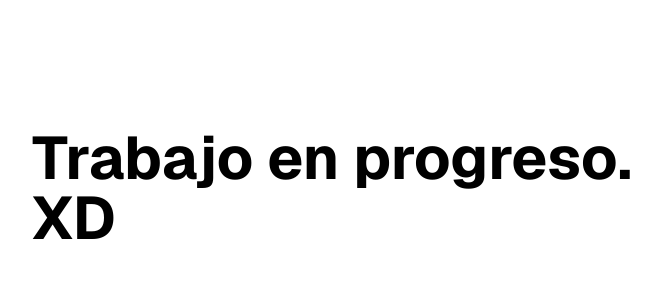
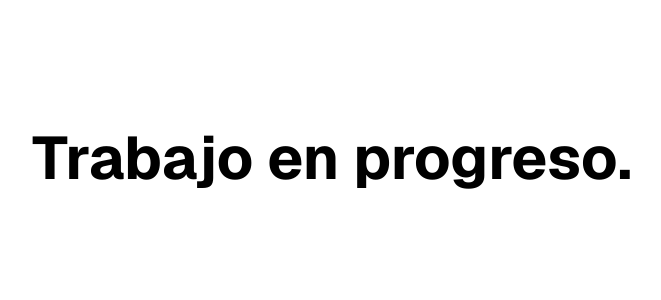
Before and after one commit to nicolasfenoglio/bbdd-tp-integrador, a Next.js app: page / in a window 1280 px wide. Shown: the top 300 px of the page, without its empty margins (288-949 px from the left). Built offline with nearby package versions, Linux system fonts and the light colour scheme.

Commit message:
fix: remove XD from code

```diff
--- a/app/page.tsx
+++ b/app/page.tsx
@@ -5,7 +5,7 @@ export default function Home() {
     <div className="flex flex-col flex-1 items-center justify-center bg-zinc-50 font-sans dark:bg-black">
       <main className="flex flex-1 w-full max-w-3xl flex-col items-center justify-between py-32 px-16 bg-white dark:bg-black sm:items-start">
         <h1 className="text-5xl font-bold text-black dark:text-white sm:text-6xl">
-          Trabajo en progreso. XD
+          Trabajo en progreso.
         </h1>
       </main>
     </div>
```
